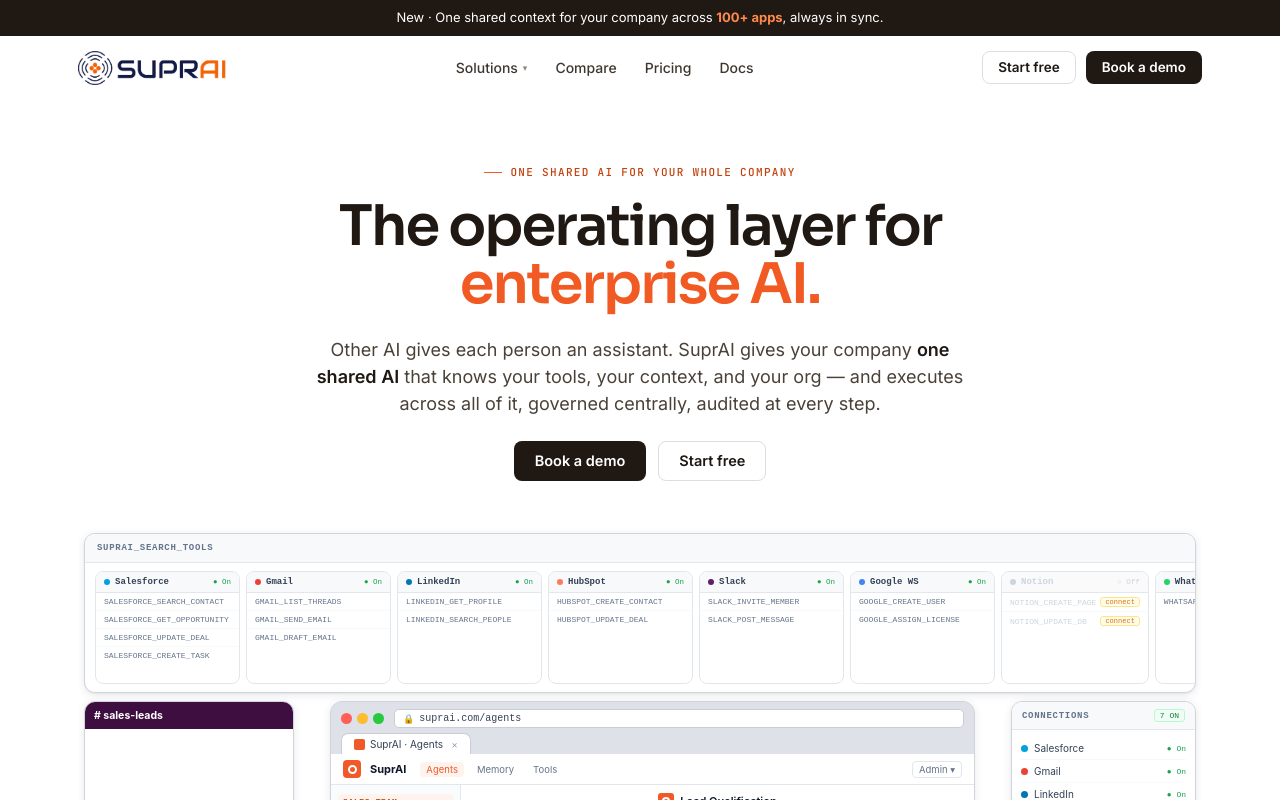
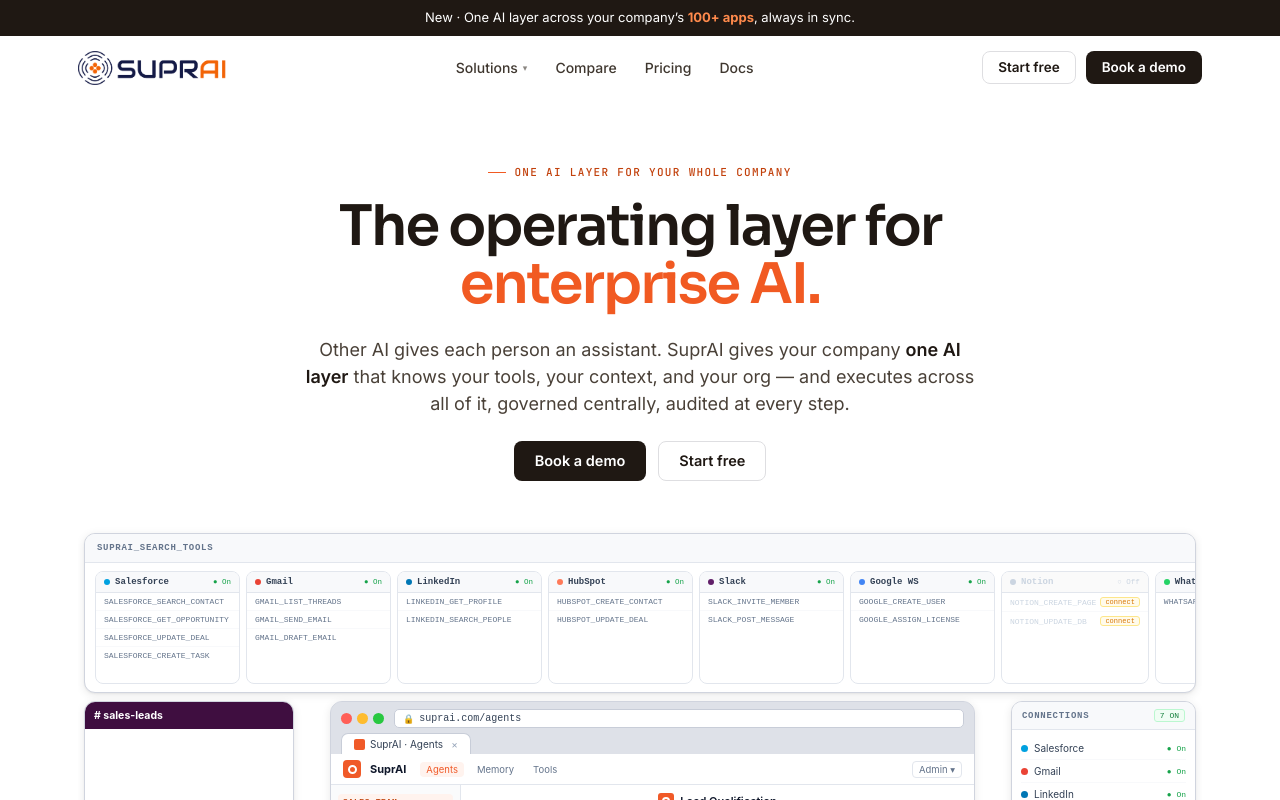
Before and after one commit to Gnaneshdivi/SuprAI-Landing-page, a React (Vite) app: page / in a window 1280 px wide. Shown: the top 800 px of the page. Built offline with nearby package versions, Linux system fonts and the light colour scheme.

Commit message:
Copy: replace 'one shared AI/context/memory' with 'AI layer'; drop 'shared' wording
Co-Authored-By: Claude Opus 4.8 <noreply@anthropic.com>

```diff
--- a/src/components/Architecture.jsx
+++ b/src/components/Architecture.jsx
@@ -9,7 +9,7 @@ const SYS = [
   ['03', 'Model Router', 'Route', <>Picks <b>the right AI for each job</b> — a fast one for routine work, a powerful one when it counts. Bring your own GPT, Claude or Gemini; never locked in.</>],
   ['04', 'Permission Mirror', 'Scope', <>Keeps <b>each tool&rsquo;s own access rules</b>. No one sees through SuprAI what they couldn&rsquo;t see in the tool itself — shaped by person and team.</>],
   ['05', 'Action Engine', 'Act', <>Does the work in your tools — <b>on your say-so, or on autopilot</b>. Every action is recorded, and undone with one click wherever the tool allows.</>],
-  ['06', 'Agent Runtime', 'Automate', <>Named, shared agents run the work that repeats — on a trigger or a schedule — <b>carrying the full story</b> and reporting back what they did.</>],
+  ['06', 'Agent Runtime', 'Automate', <>Named agents run the work that repeats — on a trigger or a schedule — <b>carrying the full story</b> and reporting back what they did.</>],
   ['07', 'Control Plane', 'Oversee', <>One place for <b>every connection, permission, agent and action</b> — all on the record, all run by a single admin.</>],
   ['08', 'Company Memory', 'Learn', <>What one person teaches it, <b>the whole company keeps</b>. It reads the right information once and reuses it — so every week builds on the last.</>],
 ]
--- a/src/components/HeroDemo.jsx
+++ b/src/components/HeroDemo.jsx
@@ -224,7 +224,7 @@ export default function HeroDemo() {
         {/* ── SKILLS ── */}
         {tab === 'skills' && (
           <div className="demo-body">
-            <div className="demo-h"><b>Skills</b><span>Capabilities you add to agents — shared across a team</span></div>
+            <div className="demo-h"><b>Skills</b><span>Capabilities you add to agents — used across the team</span></div>
             <div className="demo-conn">
               {SKILLS.map(([name, desc, used]) => (
                 <div className="skillcard" key={name}>
--- a/src/components/HeroScene.jsx
+++ b/src/components/HeroScene.jsx
@@ -8,7 +8,7 @@ export default function HeroScene() {
     <div className="hsc-wrap">
       <iframe
         className="hsc-frame"
-        title="SuprAI — one shared AI executing across your stack"
+        title="SuprAI — one AI layer executing across your stack"
         srcDoc={sceneHtml}
         loading="lazy"
         scrolling="no"
--- a/src/components/Layout.jsx
+++ b/src/components/Layout.jsx
@@ -21,7 +21,7 @@ function Nav() {
   }, [])
   return (
     <>
-      <div className="announce">New · One shared context for your company across <b>100+ apps</b>, always in sync.</div>
+      <div className="announce">New · One AI layer across your company’s <b>100+ apps</b>, always in sync.</div>
       <nav className={scrolled ? 'scrolled' : ''}>
         <div className="nav-in">
           <Link className="brand" to="/" onClick={closeMenu}><img className="navlogo" src="/Logo.png" alt="SuprAI" /></Link>
--- a/src/components/v3art.jsx
+++ b/src/components/v3art.jsx
@@ -35,7 +35,7 @@ export function GridArt() {
           <div className="ga-tile more">+92</div>
         </div>
         <div className="ga-sync">connected &amp; kept in sync<span className="ga-arrow">synced ↓</span></div>
-        <div className="ga-bar">one shared context · everything your company knows</div>
+        <div className="ga-bar">one AI layer · everything your company knows</div>
         <div className="ga-foot">
           <span className="ga-badge">100+ actions</span>
           <span className="ga-badge ghost">access by role</span>
@@ -362,7 +362,7 @@ export function RoleAnswers() {
 
 /* COMPARE — scannable capability grid. */
 const CMP_ROWS = [
-  ['Shared company context', '✗', 'partial', '✓'],
+  ['Company-wide context', '✗', 'partial', '✓'],
   ['Role-aware answers', '✗', 'partial', '✓'],
   ['Acts across all your apps', 'partial', 'MS only', '✓'],
   ['Works in Slack / Teams / WhatsApp', '✗', 'Teams', '✓'],
--- a/src/data/comparisons.js
+++ b/src/data/comparisons.js
@@ -6,12 +6,12 @@ export const comparisons = {
   'chatgpt-enterprise': {
     name: 'ChatGPT Enterprise',
     sub: 'A great assistant for each person. SuprAI is one operating system for the whole company — role-aware, connected to your apps, and able to act.',
-    intro: 'ChatGPT Enterprise gives every employee a powerful, secure assistant and shared knowledge. SuprAI is a different shape: instead of an assistant per person, it’s one system the whole company runs on — answering by role, acting across your tools, and automating the work that repeats. The two sit happily together: SuprAI can even power the GPT models your team already likes.',
+    intro: 'ChatGPT Enterprise gives every employee a powerful, secure assistant and company knowledge. SuprAI is a different shape: instead of an assistant per person, it’s one system the whole company runs on — answering by role, acting across your tools, and automating the work that repeats. The two sit happily together: SuprAI can even power the GPT models your team already likes.',
     rows: [
       ['Built for', ['y', 'The whole company on one system'], ['p', 'A capable assistant per person']],
       ['Answers by role & team structure', ['y', 'Shaped to each person’s role and permissions'], ['p', 'Same assistant for everyone']],
       ['Acts in your tools', ['y', 'Create users, issue refunds, update the CRM, send the email'], ['p', 'Limited actions via connectors']],
-      ['Automate with shared agents', ['y', 'Named agents run on a trigger or schedule, shared by the team'], ['p', 'Custom GPTs, no scheduled cross-tool runs']],
+      ['Automate with team agents', ['y', 'Named agents run on a trigger or schedule, used by the whole team'], ['p', 'Custom GPTs, no scheduled cross-tool runs']],
       ['Works with any model', ['y', 'GPT, Claude, Gemini — pick the best per job'], ['n', 'OpenAI models only']],
       ['Connects every app & data source', ['y', 'Every kind of system — apps, files, databases and older tools'], ['p', 'A growing set of connectors']],
       ['Joins your data across every tool', ['y', 'One customer, order or person, lined up across every app'], ['n', 'Not the focus — one assistant at a time']],
@@ -28,7 +28,7 @@ export const comparisons = {
       ['Built for', ['y', 'Every app your company runs'], ['p', 'Best inside the Microsoft 365 suite']],
       ['Answers by role & team structure', ['y', 'Across all your apps and data'], ['p', 'Within Microsoft Graph permissions']],
       ['Acts in your tools', ['y', 'Across every connected app'], ['p', 'Mostly within Microsoft apps']],
-      ['Automate with shared agents', ['y', 'Cross-app agents on a schedule'], ['p', 'Copilot Studio, Microsoft-centric']],
+      ['Automate with team agents', ['y', 'Cross-app agents on a schedule'], ['p', 'Copilot Studio, Microsoft-centric']],
       ['Works with any model', ['y', 'GPT, Claude, Gemini — your choice'], ['n', 'OpenAI models, via Microsoft']],
       ['Connects every app & data source', ['y', 'Every kind of system, neutral across your whole stack'], ['p', 'Deepest with the Microsoft stack']],
       ['Joins your data across every tool', ['y', 'Across your whole stack, not one suite'], ['p', 'Within the Microsoft world']],
@@ -45,7 +45,7 @@ export const comparisons = {
       ['Built for', ['y', 'The whole company on one system'], ['p', 'A strong assistant per person, with projects']],
       ['Answers by role & team structure', ['y', 'Shaped to each person’s role'], ['n', 'Same assistant for everyone']],
       ['Acts in your tools', ['y', 'Writes, updates and sends across your apps'], ['p', 'Limited tool use']],
-      ['Automate with shared agents', ['y', 'Scheduled, shared, with full logs'], ['p', 'Manual, per-conversation']],
+      ['Automate with team agents', ['y', 'Scheduled, team-wide, with full logs'], ['p', 'Manual, per-conversation']],
       ['Works with any model', ['y', 'Powers Claude — and GPT, Gemini'], ['n', 'Claude models only']],
       ['Connects every app & data source', ['y', 'Every kind of system — apps, files, databases and older tools'], ['p', 'Connectors and files']],
       ['Resolves identity across your tools', ['y', 'One entity joined across every connected app'], ['n', 'Not the focus — single-assistant context']],
--- a/src/pages/Home.jsx
+++ b/src/pages/Home.jsx
@@ -63,9 +63,9 @@ export default function Home() {
       <header className="hero hero-centered">
         <div className="wrap">
           <Reveal className="hero-copy cc">
-            <div className="kicker" style={{ justifyContent: 'center' }}>One shared AI for your whole company</div>
+            <div className="kicker" style={{ justifyContent: 'center' }}>One AI layer for your whole company</div>
             <h1>The operating layer for <span className="gt">enterprise AI.</span></h1>
-            <p className="sub">Other AI gives each person an assistant. SuprAI gives your company <b>one shared AI</b> that knows your tools, your context, and your org — and executes across all of it, governed centrally, audited at every step.</p>
+            <p className="sub">Other AI gives each person an assistant. SuprAI gives your company <b>one AI layer</b> that knows your tools, your context, and your org — and executes across all of it, governed centrally, audited at every step.</p>
             <div className="hero-cta cc">
               <a className="btn btn-primary" href={DEMO_URL} target="_blank" rel="noopener noreferrer">Book a demo</a>
               <Link className="btn btn-ghost" to="/pricing">Start free</Link>
@@ -203,7 +203,7 @@ export default function Home() {
             <Reveal as="div" className="bento-card" d={2}>
               <div className="bc-eyebrow">Context</div>
               <h3>It just knows your company.</h3>
-              <p>One shared memory — the same customer, order or person, resolved across every tool and kept current.</p>
+              <p>One memory — the same customer, order or person, resolved across every tool and kept current.</p>
               <div className="bc-visual" style={{ display: 'flex', gap: 8, flexWrap: 'wrap' }}>
                 {['google', 'slack', 'hubspot', 'stripe', 'notion', 'zendesk'].map((s) => (
                   <span className="ctx-chip" key={s} style={{ padding: 7 }}><BrandImg slug={s} /></span>
```
